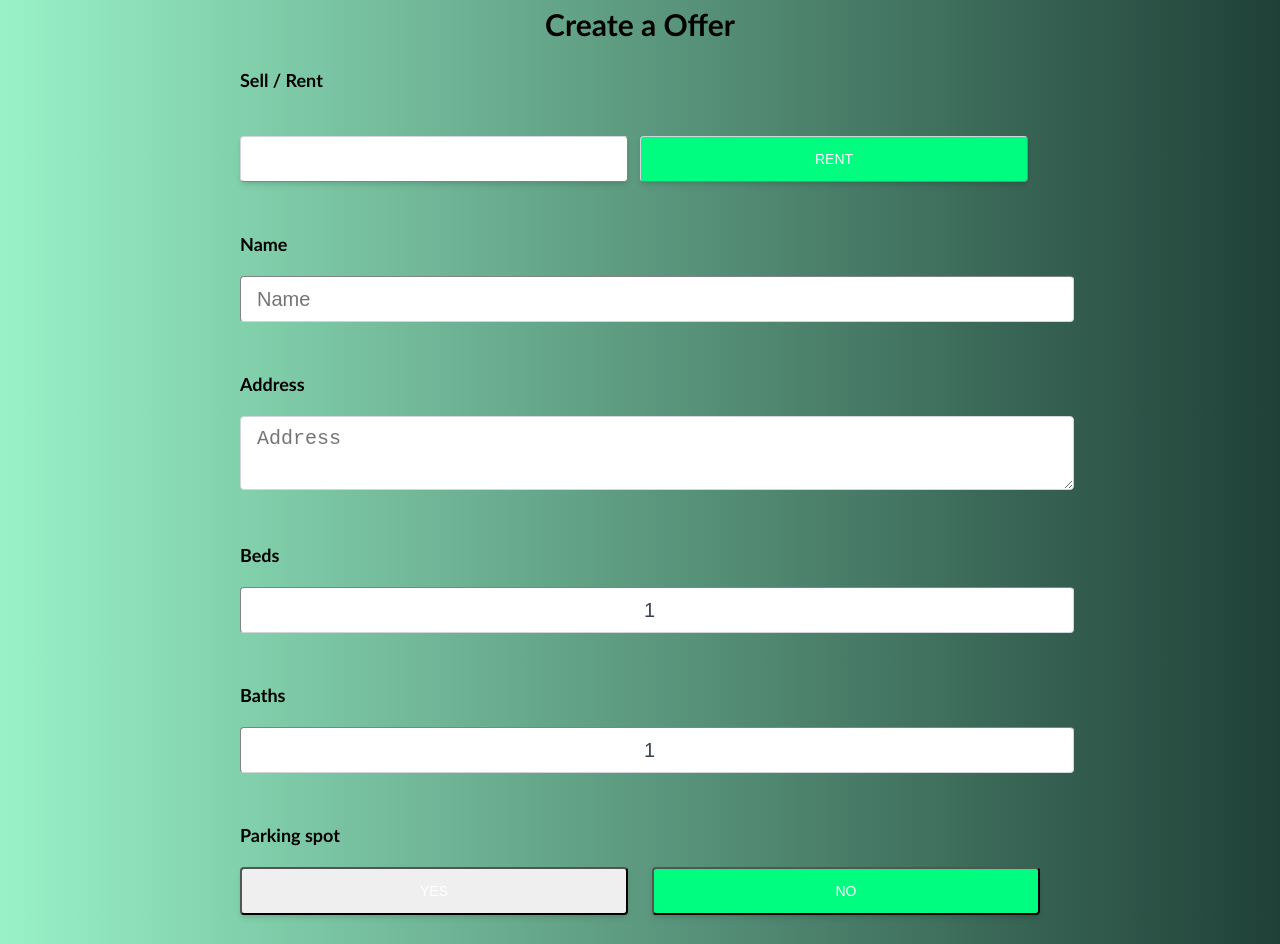
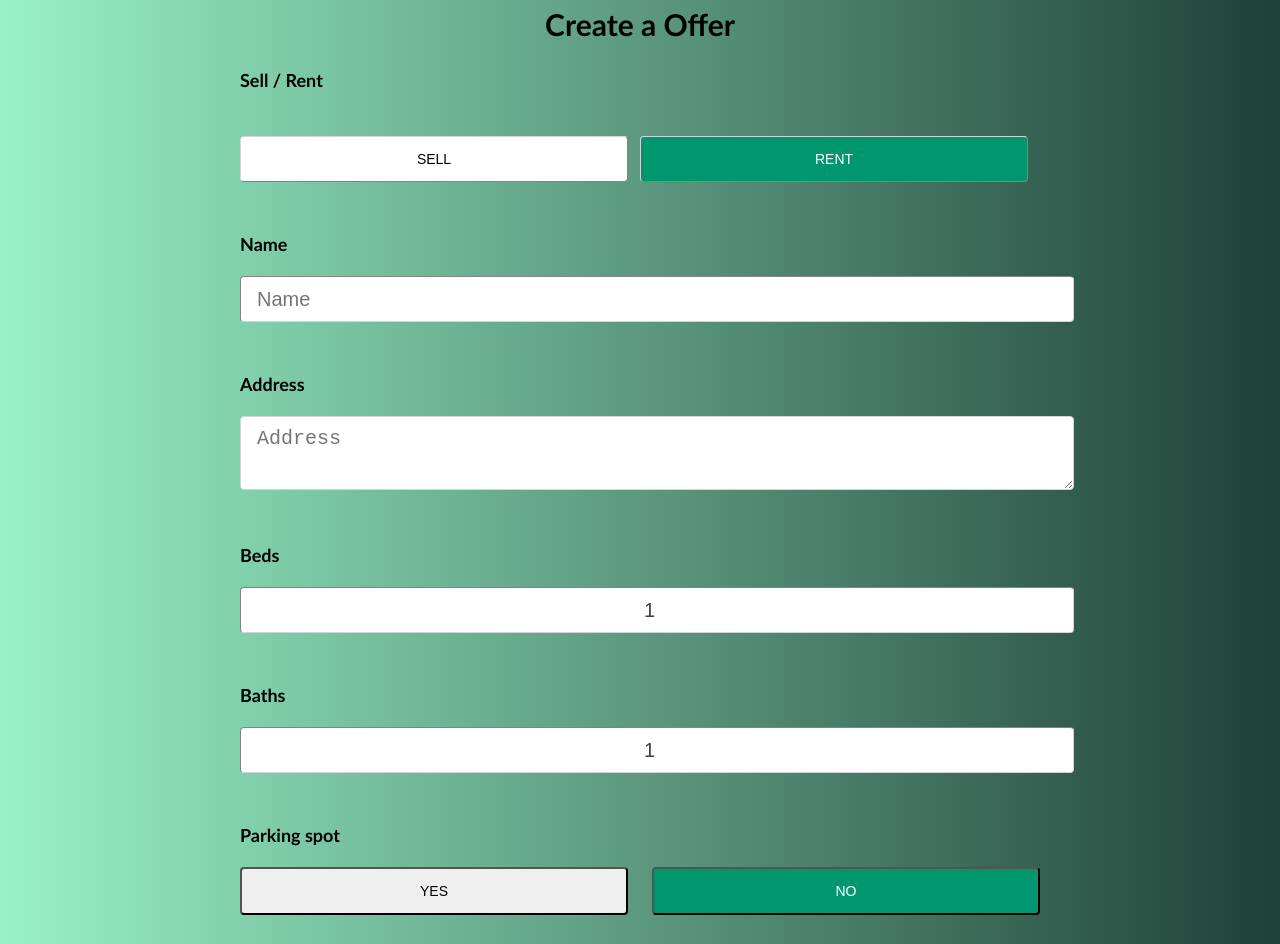
Before and after one commit to dechevgfx/ReactProperties, a React (Create React App) app: page /create in a window 1280 px wide. Shown: the part 100-1044 px from the top of the page. Built offline with nearby package versions, Linux system fonts and the light colour scheme; no server answers; sample sign-in values are in the browser's storage.

Commit message:
Update CreateOffer.css

```diff
--- a/src/styles/CreateOffer.css
+++ b/src/styles/CreateOffer.css
@@ -31,23 +31,12 @@
     padding-left: 1.75rem;
     padding-right: 1.75rem;
     margin-right: 0.75rem;
-  transition-property: background-color, border-color, color, fill, stroke,
-    opacity, box-shadow, transform;
-  transition-duration: 150ms;
-  transition-timing-function: cubic-bezier(0.4, 0, 0.2, 1);
     font-size: 0.875rem;
     line-height: 1.25rem;
     font-weight: 500;
     text-transform: uppercase;
     width: 100%;
     border-radius: 0.25rem;
-  box-shadow: 0 4px 6px -1px rgba(0, 0, 0, 0.1),
-    0 2px 4px -1px rgba(0, 0, 0, 0.06);
-}
-
-.btn:hover {
-  box-shadow: 0 10px 15px -3px rgba(0, 0, 0, 0.1),
-    0 4px 6px -2px rgba(0, 0, 0, 0.05);
 }
 
 .btn-r {
@@ -62,12 +51,6 @@
     text-transform: uppercase;
     width: 100%;
     border-radius: 0.25rem;
-  box-shadow: 0 4px 6px -1px rgba(0, 0, 0, 0.1),
-    0 2px 4px -1px rgba(0, 0, 0, 0.06);
-}
-.btn-r:hover {
-  box-shadow: 0 10px 15px -3px rgba(0, 0, 0, 0.1),
-    0 4px 6px -2px rgba(0, 0, 0, 0.05);
 }
 
 .btn-l {
@@ -76,30 +59,19 @@
     padding-left: 1.75rem;
     padding-right: 1.75rem;
     margin-left: 0.75rem;
-  transition-property: background-color, border-color, color, fill, stroke,
-    opacity, box-shadow, transform;
-  transition-duration: 150ms;
-  transition-timing-function: cubic-bezier(0.4, 0, 0.2, 1);
     font-size: 0.875rem;
     line-height: 1.25rem;
     font-weight: 500;
     text-transform: uppercase;
     width: 100%;
     border-radius: 0.25rem;
-  box-shadow: 0 4px 6px -1px rgba(0, 0, 0, 0.1),
-    0 2px 4px -1px rgba(0, 0, 0, 0.06);
-}
-
-.btn-l:hover {
-  box-shadow: 0 10px 15px -3px rgba(0, 0, 0, 0.1),
-    0 4px 6px -2px rgba(0, 0, 0, 0.05);
 }
 
 .black {
-  color: #ffffff;
+    color: #000000;
 }
 .white {
-  background-color: #00fd7f;
+    background-color: #00966e;
     color: #ffffff;
 }
 
@@ -116,10 +88,6 @@
     padding-left: 1rem;
     padding-right: 1rem;
     background-color: #ffffff;
-  transition-property: background-color, border-color, color, fill, stroke,
-    opacity, box-shadow, transform;
-  transition-duration: 150ms;
-  transition-timing-function: cubic-bezier(0.4, 0, 0.2, 1);
     color: #374151;
     font-size: 1.25rem;
     line-height: 1.75rem;
@@ -137,10 +105,6 @@
     padding-right: 1rem;
     margin-bottom: 1.5rem;
     background-color: #ffffff;
-  transition-property: background-color, border-color, color, fill, stroke,
-    opacity, box-shadow, transform;
-  transition-duration: 150ms;
-  transition-timing-function: cubic-bezier(0.4, 0, 0.2, 1);
     color: #374151;
     font-size: 1.25rem;
     line-height: 1.75rem;
@@ -189,10 +153,6 @@
     padding-left: 0.75rem;
     padding-right: 0.75rem;
     background-color: #ffffff;
-  transition-property: background-color, border-color, color, fill, stroke,
-    opacity, box-shadow, transform;
-  transition-duration: 150ms;
-  transition-timing-function: cubic-bezier(0.4, 0, 0.2, 1);
     color: #374151;
     width: 100%;
     border-radius: 0.25rem;
@@ -207,10 +167,6 @@
     padding-right: 1.75rem;
     margin-bottom: 1.5rem;
     background-color: #2563eb;
-  transition-property: background-color, border-color, color, fill, stroke,
-    opacity, box-shadow, transform;
-  transition-duration: 150ms;
-  transition-timing-function: cubic-bezier(0.4, 0, 0.2, 1);
     color: #ffffff;
     font-size: 0.875rem;
     line-height: 1.25rem;
```
Lines whose indentation alone changed are shown as unchanged.
